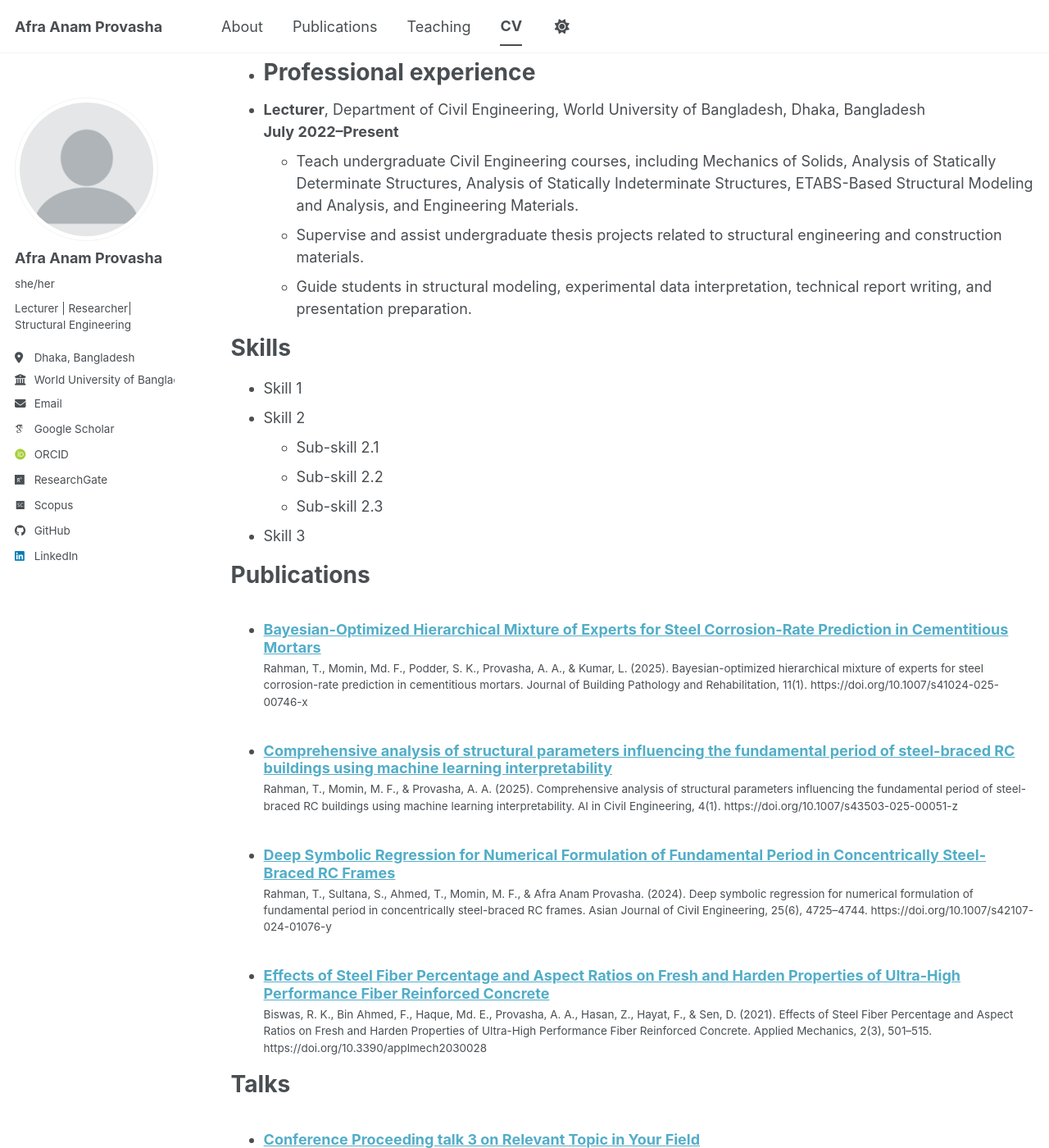
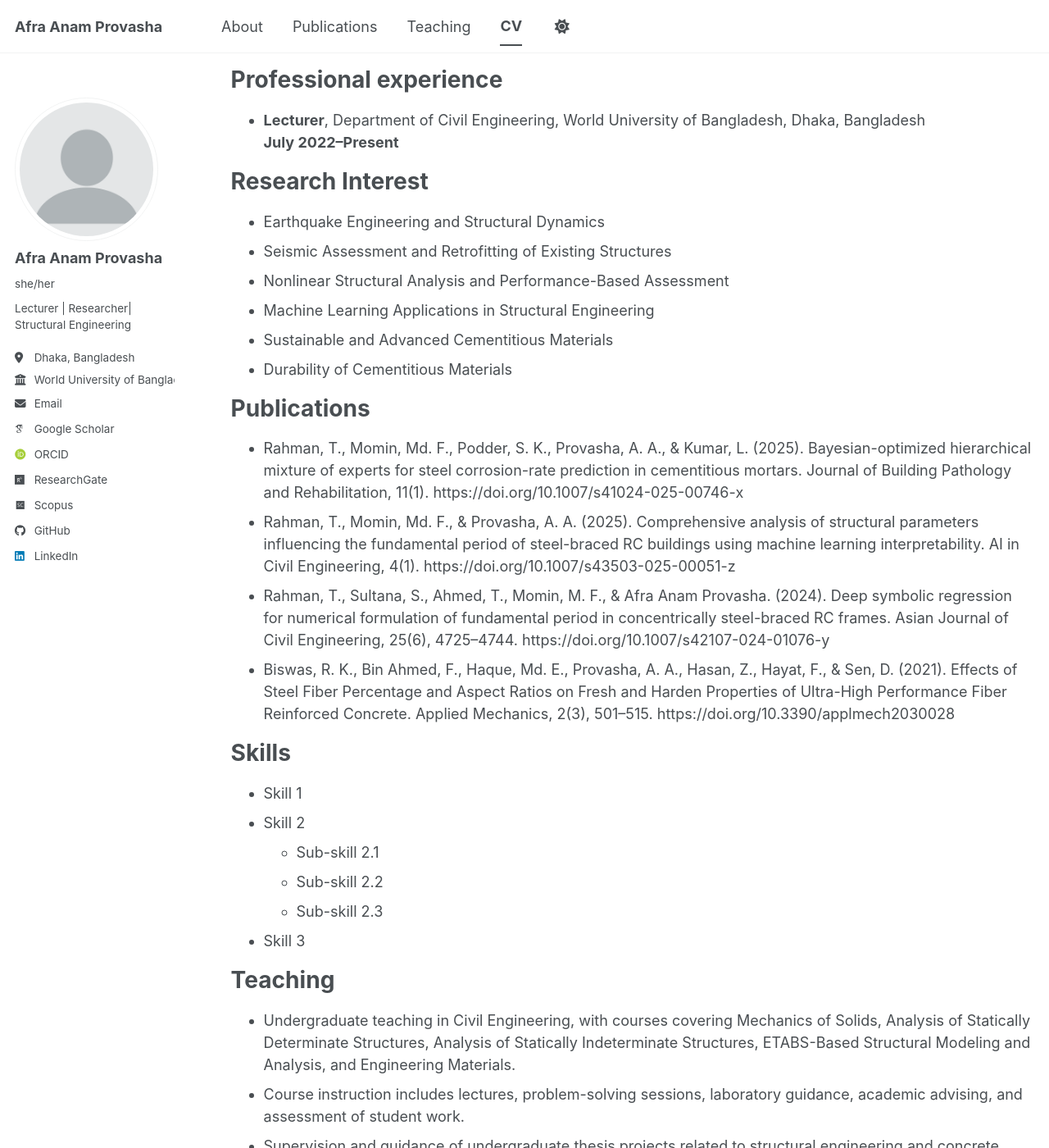
Before and after one commit to Anam107/Anam107.github.io, a Jekyll site: the page built from _pages/cv.md, in a window 1280 px wide and 1400 px high, scrolled down 249 px. Shown: the whole window at 82% size. Built offline with Jekyll 4.4.1, drawn with Linux system fonts in a browser that asks for light colours; some web fonts are replaced; a script bundle is joined from its source files by our own code; library files that are not in the unit come from our copies; some of the changed text lies outside the part shown.

Commit message:
Update CV with new sections and teaching details
Added research interests, publications, and updated teaching responsibilities.

```diff
--- a/_pages/cv.md
+++ b/_pages/cv.md
@@ -13,14 +13,27 @@ Education
 ======
 - **M.Sc. in Structural Engineering**, Bangladesh University of Engineering and Technology (BUET), Dhaka, Bangladesh, 2023–Present
 - **B.Sc. in Civil Engineering**, Ahsanullah University of Science and Technology (AUST), Dhaka, Bangladesh, 2021
--
+
 Professional experience
 ======
 - **Lecturer**, Department of Civil Engineering, World University of Bangladesh, Dhaka, Bangladesh
   **July 2022–Present**
-  - Teach undergraduate Civil Engineering courses, including Mechanics of Solids, Analysis of Statically Determinate Structures, Analysis of Statically Indeterminate Structures, ETABS-Based Structural Modeling and Analysis, and Engineering Materials.
-  - Supervise and assist undergraduate thesis projects related to structural engineering and construction materials.
-  - Guide students in structural modeling, experimental data interpretation, technical report writing, and presentation preparation.
+
+Research Interest
+======
+- Earthquake Engineering and Structural Dynamics
+- Seismic Assessment and Retrofitting of Existing Structures
+- Nonlinear Structural Analysis and Performance-Based Assessment
+- Machine Learning Applications in Structural Engineering
+- Sustainable and Advanced Cementitious Materials
+- Durability of Cementitious Materials
+
+Publications
+======
+- Rahman, T., Momin, Md. F., Podder, S. K., Provasha, A. A., & Kumar, L. (2025). Bayesian-optimized hierarchical mixture of experts for steel corrosion-rate prediction in cementitious mortars. Journal of Building Pathology and Rehabilitation, 11(1). https://doi.org/10.1007/s41024-025-00746-x
+- Rahman, T., Momin, Md. F., & Provasha, A. A. (2025). Comprehensive analysis of structural parameters influencing the fundamental period of steel-braced RC buildings using machine learning interpretability. AI in Civil Engineering, 4(1). https://doi.org/10.1007/s43503-025-00051-z
+- Rahman, T., Sultana, S., Ahmed, T., Momin, M. F., & Afra Anam Provasha. (2024). Deep symbolic regression for numerical formulation of fundamental period in concentrically steel-braced RC frames. Asian Journal of Civil Engineering, 25(6), 4725–4744. https://doi.org/10.1007/s42107-024-01076-y
+- Biswas, R. K., Bin Ahmed, F., Haque, Md. E., Provasha, A. A., Hasan, Z., Hayat, F., & Sen, D. (2021). Effects of Steel Fiber Percentage and Aspect Ratios on Fresh and Harden Properties of Ultra-High Performance Fiber Reinforced Concrete. Applied Mechanics, 2(3), 501–515. https://doi.org/10.3390/applmech2030028
 
 Skills
 ======
@@ -31,23 +44,11 @@ Skills
   * Sub-skill 2.3
 * Skill 3
 
-Publications
-======
-  <ul>{% for post in site.publications reversed %}
-    {% include archive-single-cv.html %}
-  {% endfor %}</ul>
-
-Talks
-======
-  <ul>{% for post in site.talks reversed %}
-    {% include archive-single-talk-cv.html  %}
-  {% endfor %}</ul>
-
 Teaching
 ======
-  <ul>{% for post in site.teaching reversed %}
-    {% include archive-single-cv.html %}
-  {% endfor %}</ul>
+- Undergraduate teaching in Civil Engineering, with courses covering Mechanics of Solids, Analysis of Statically Determinate Structures, Analysis of Statically Indeterminate Structures, ETABS-Based Structural Modeling and Analysis, and Engineering Materials.
+- Course instruction includes lectures, problem-solving sessions, laboratory guidance, academic advising, and assessment of student work.
+- Supervision and guidance of undergraduate thesis projects related to structural engineering and concrete technology.
 
 Service and leadership
 ======
```
